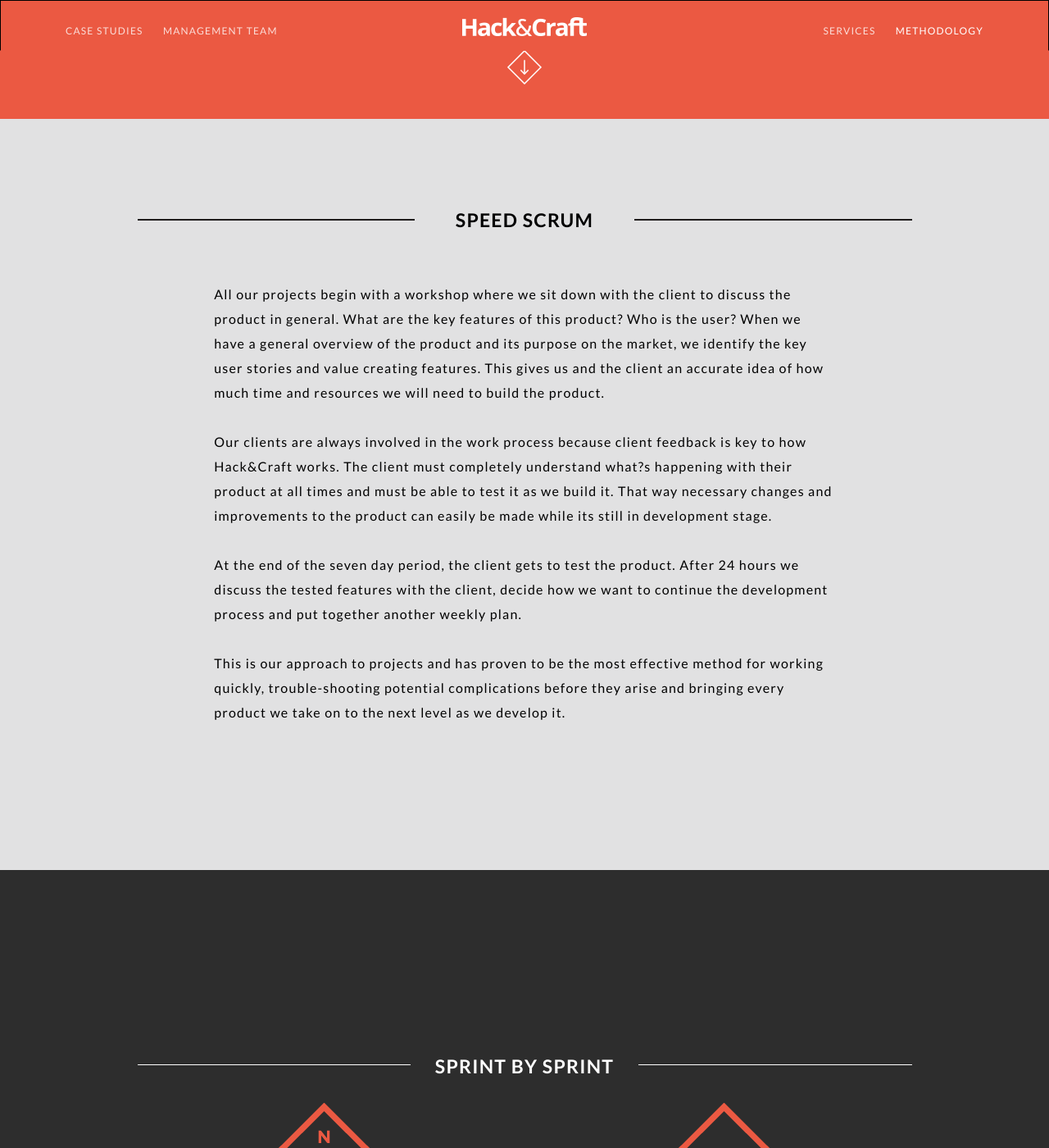
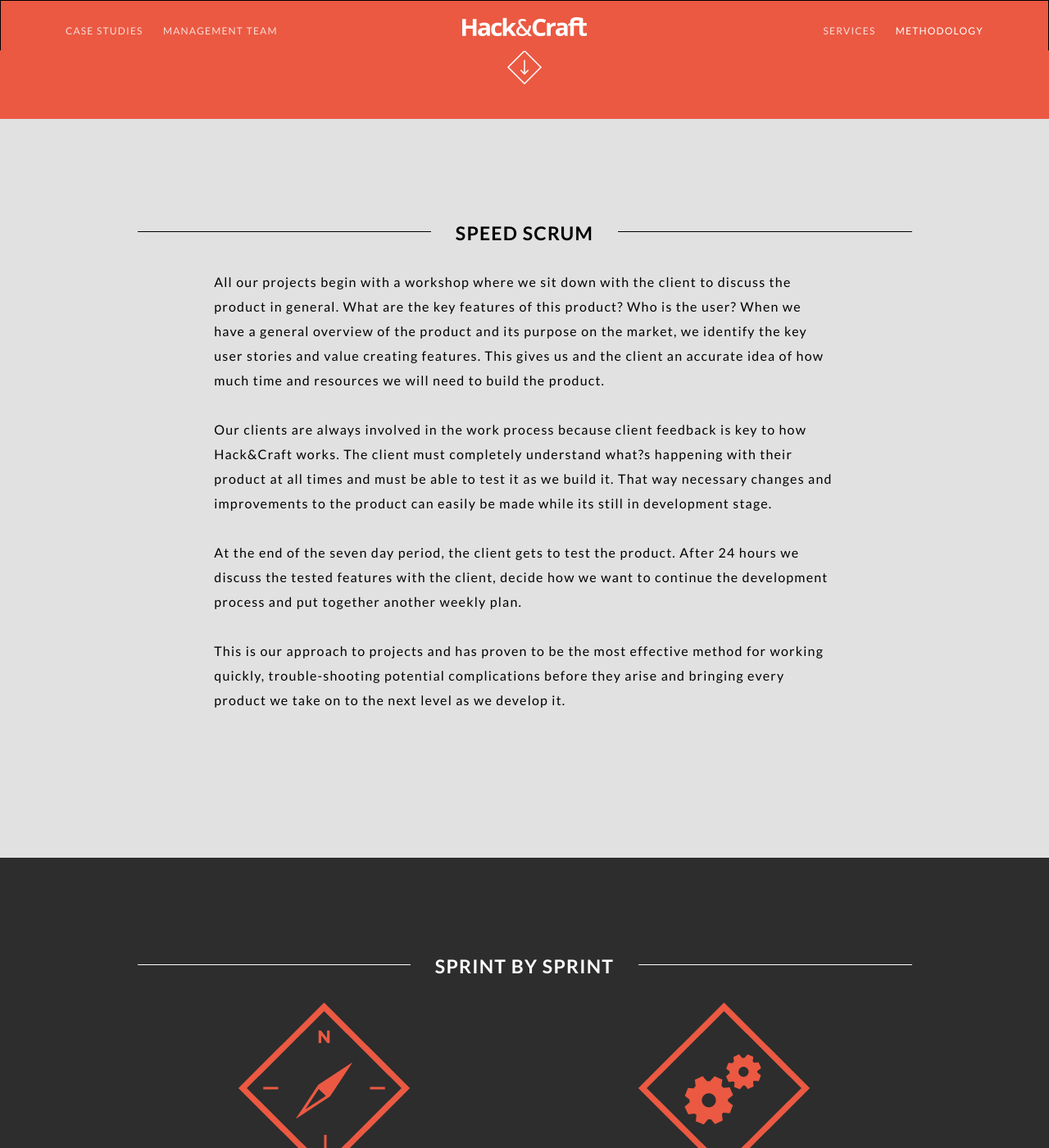
Before and after one commit to MartinPeschke/hncweb, a Jekyll site: the page built from methodology.html, in a window 1280 px wide and 1400 px high, scrolled down 715 px. Shown: the whole window at 82% size. Built offline with Jekyll 4.4.1, drawn with Linux system fonts in a browser that asks for light colours; Markdown is read by kramdown in place of the engine named in the settings.

Commit message:
methdology section

```diff
--- a/methodology.html
+++ b/methodology.html
@@ -25,7 +25,7 @@
   <div class="l-module container">
     <div class="row">
       <div class="col-md-10 col-md-offset-1">
-        <h3 class="l-module__section-header" id="methodology"><span>Speed Scrum</span></h3>
+        <h3 class="l-mini__section-header"><span>Speed Scrum</span></h3>
         <div class="col-md-10 col-md-offset-1">
 
           <p>
@@ -56,23 +56,26 @@
   </div>
 </div>
 <div class="l-outer-section l-outer__dark">
-  <div class="l-module container">
+  <div class="container">
     <div class="row">
-
       <div class="marg-top col-md-10 col-md-offset-1">
         <h3 class="l-mini__section-header"><span>Sprint by Sprint</span></h3>
         <div class="row">
           <div class="col-xs-6 marg-btm">
-            <img class="img-responsive" src="{{ site.baseurl }}static/img/methodology/sprintplan.png"/>
-            <h4 class="orange-title less-marg-top">sprint planning</h4>
+            <p class="text-center">
+              <img class="img-responsive" src="{{ site.baseurl }}static/img/methodology/sprintplan.png"/>
+            </p>
+            <h4 class="orange-title">sprint planning</h4>
             <p>
               Every sprint at Hack&Craft starts with a meeting.
               In this meeting all features to be developed and deployed during this sprint get discussed, prioritized and documented as user stories.
             </p>
           </div>
           <div class="col-xs-6 marg-btm">
-            <img class="img-responsive" src="{{ site.baseurl }}static/img/methodology/development.png"/>
-            <h4 class="orange-title less-marg-top">development</h4>
+            <p class="text-center">
+              <img class="img-responsive" src="{{ site.baseurl }}static/img/methodology/development.png"/>
+            </p>
+            <h4 class="orange-title">development</h4>
             <p>
               User stories get broken down into manageable tasks and assigned among the team.
               Whether its coding, designing, architecting, or anything else, this is where your idea comes to life.
@@ -82,15 +85,19 @@
         </div>
         <div class="row">
           <div class="col-xs-6 marg-btm">
-            <img class="img-responsive" src="{{ site.baseurl }}static/img/methodology/testing.png"/>
-            <h4 class="orange-title less-marg-top">testing</h4>
+            <p class="text-center">
+              <img class="img-responsive" src="{{ site.baseurl }}static/img/methodology/testing.png"/>
+            </p>
+            <h4 class="orange-title">testing</h4>
             <p>
               When the keyboards fall silent and the headphones come off, our QA team takes over and scrutinises the work results for bugs, usability, performance and generally all kinds of mishaps that can happen.
             </p>
           </div>
           <div class="col-xs-6 marg-btm">
-            <img class="img-responsive" src="{{ site.baseurl }}static/img/methodology/feedback.png"/>
-            <h4 class="orange-title less-marg-top">feedback</h4>
+            <p class="text-center">
+              <img class="img-responsive" src="{{ site.baseurl }}static/img/methodology/feedback.png"/>
+            </p>
+            <h4 class="orange-title">feedback</h4>
             <p>
               The product gets deployed into a demo environment available to you. You get to test drive all that has been achieved in this iteration and focus on what comes next.
             </p>
--- a/static/bootstrap/type.less
+++ b/static/bootstrap/type.less
@@ -66,7 +66,7 @@
 // Alignment
 .text-left           { text-align: left; }
 .text-right          { text-align: right; }
-.text-center         { text-align: center; }
+.text-center         { text-align: center; > .img-responsive {margin: 0px auto;}}
 .text-light          { font-weight:300; }
 .text-upper          { text-transform: uppercase; }
 .text-white          { color:white; }
--- a/static/less/index.less
+++ b/static/less/index.less
@@ -73,7 +73,10 @@
     display: inline-block;
     vertical-align: bottom;
     margin-top:-.5em;
+
+    background: @brand-gray;color: black;
   }
+  background-color: black;
 }
 
 .l-outer__black .l-mini__section-header {
```
Also changed, not shown: static/css/site.min.css.
